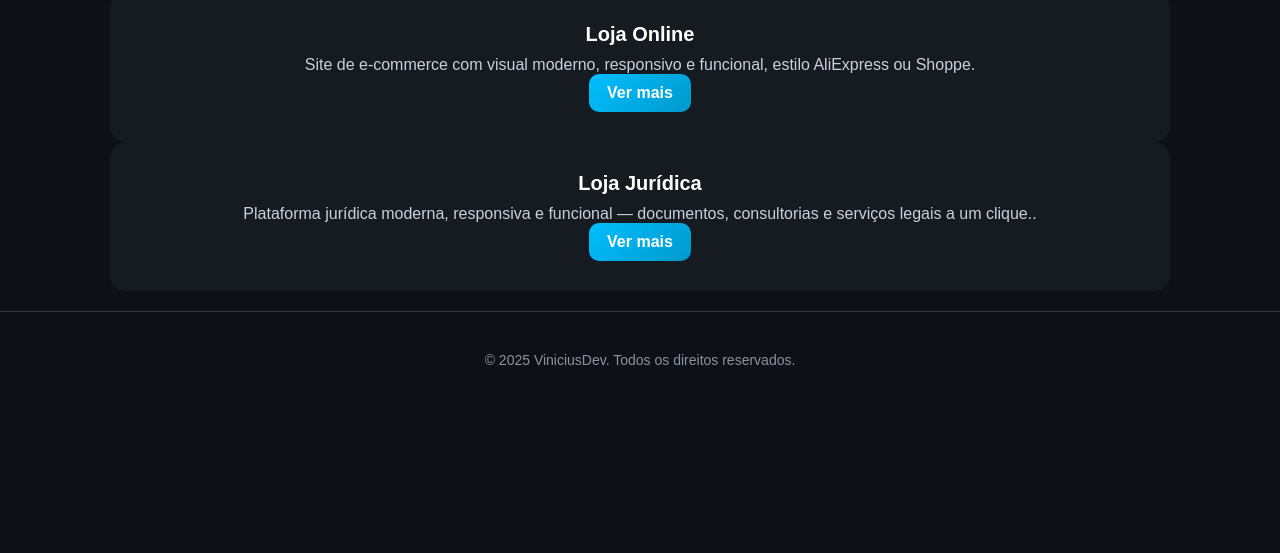
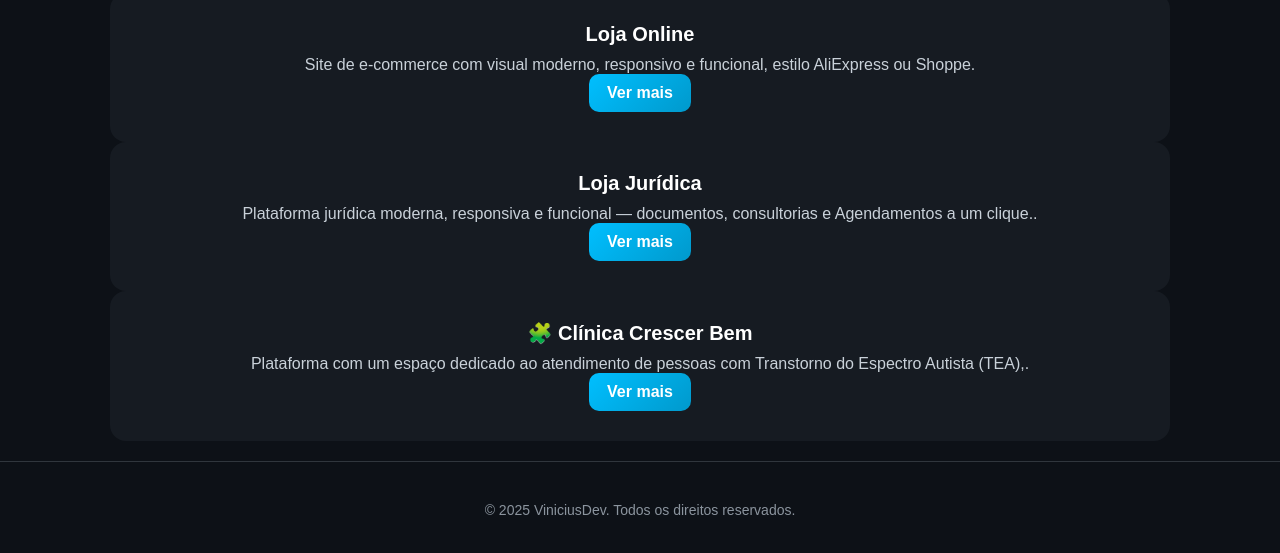
Before and after one commit to viniciusalcoliveira/portfoliopublicovinicius, a website: page webapps.html in a window 1280 px wide. Shown: the part 73-626 px from the top of the page. Drawn offline with Linux system fonts and the light colour scheme.

Commit message:
Update webapps.html

```diff
--- a/webapps.html
+++ b/webapps.html
@@ -27,10 +27,16 @@
 
     <div class="card">
       <h3>Loja Jurídica</h3>
-      <p>Plataforma jurídica moderna, responsiva e funcional — documentos, consultorias e serviços legais a um clique..</p>
+      <p>Plataforma jurídica moderna, responsiva e funcional — documentos, consultorias e Agendamentos a um clique..</p>
       <a href="https://viniciusalcoliveira.github.io/site-juridico/" target="_blank" class="btn-projeto">Ver mais</a>
     </div>
-  </main>
+
+    <div class="card">
+      <h3>🧩 Clínica Crescer Bem</h3>
+      <p>Plataforma com um espaço dedicado ao atendimento de pessoas com Transtorno do Espectro Autista (TEA),.</p>
+      <a href="https://viniciusalcoliveira.github.io/-Cl-nica-Crescer-Bem/" target="_blank" class="btn-projeto">Ver mais</a>
+    </div>
+</main>
 
   <footer class="footer">
     <div class="container">
```
